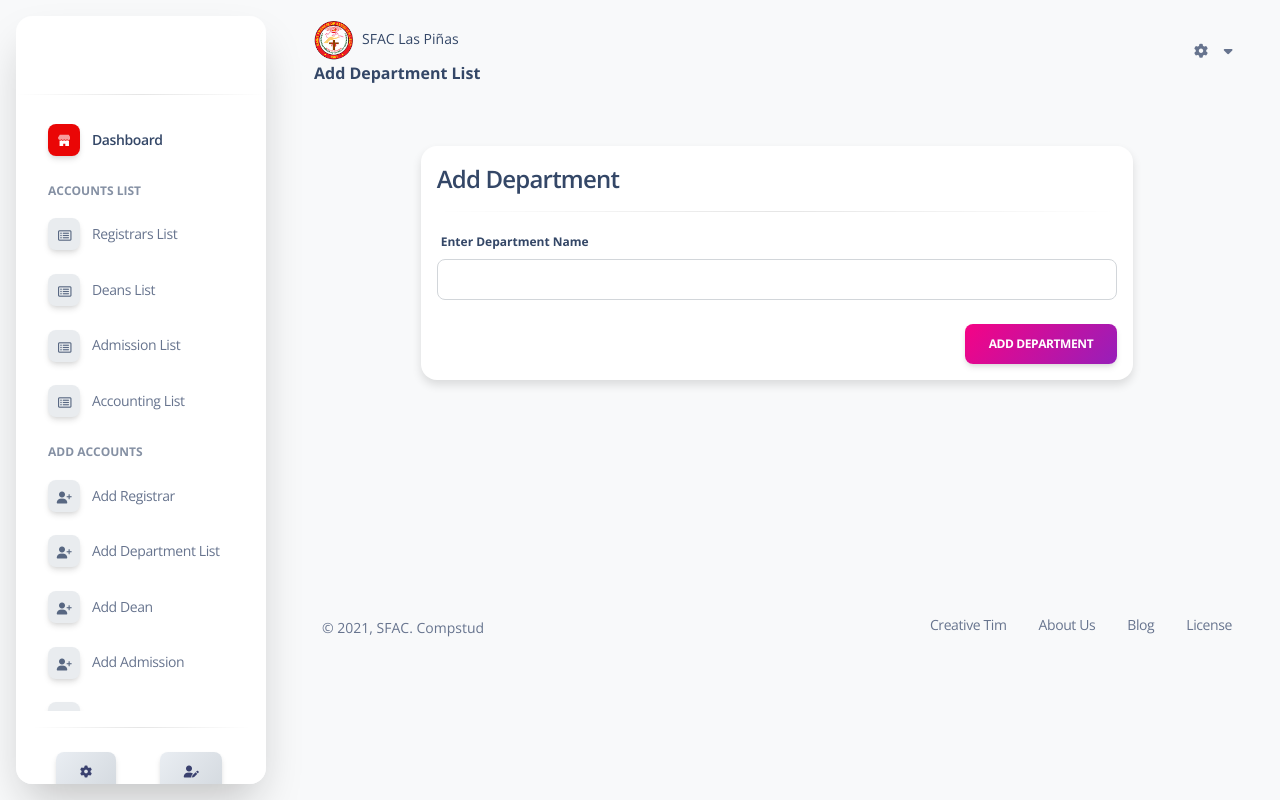
After one commit to Playhard30/speciallp, a PHP site: page /pages/registrar/add.department.php in a window 1280 px wide. The commit adds this page. Run offline with PHP 8.4, Linux system fonts and the light colour scheme; the visitor is signed in with stand-in values (Sample User, id 1); data that the repository does not hold is empty; some libraries are stand-ins or nearby versions.

Commit message:
donis(department)

```diff
--- a/includes/sidebar.php
+++ b/includes/sidebar.php
@@ -141,6 +141,16 @@
             </li>
 
             <li class="nav-item">
+            <a class="nav-link  " href="../registrar/add.department.php">
+                <div
+                    class="icon icon-shape icon-sm shadow border-radius-md bg-white text-center me-2 d-flex align-items-center justify-content-center">
+                    <i class="fas fa-user-plus text-dark"></i>
+                </div>
+                <span class="nav-link-text ms-1">Add Department List</span>
+            </a>
+        </li>
+
+            <li class="nav-item">
                 <a class="nav-link  " href="../dean/add.dean.php">
                     <div
                         class="icon icon-shape icon-sm shadow border-radius-md bg-white text-center me-2 d-flex align-items-center justify-content-center">
@@ -170,7 +180,15 @@
                 <span class="nav-link-text ms-1">Add Accounting</span>
             </a>
         </li>
-
+<li class="nav-item">
+                <a class="nav-link  " href="../dean/list.dean.php">
+                    <div
+                        class="icon icon-shape icon-sm shadow border-radius-md bg-white text-center me-2 d-flex align-items-center justify-content-center">
+                        <i class="far fa-list-alt text-dark" style="height: 12px; width: 12px;"></i>
+                    </div>
+                    <span class="nav-link-text ms-1">Deans List</span>
+                </a>
+            </li>
             ';
             } else if ($_SESSION['role'] == "Dean") {
                 echo '<li class="nav-item">
--- /dev/null
+++ b/pages/registrar/add.department.php
@@ -0,0 +1,60 @@
+<?php
+session_start();
+require '../../includes/conn.php';
+include '../../includes/head.php';
+include '../../includes/session.php';
+
+?>
+
+
+<body class="g-sidenav-show  bg-gray-100">
+    <?php include '../../includes/sidebar.php'; ?>
+    <main class="main-content position-relative max-height-vh-100 h-100 mt-1 border-radius-lg ">
+        <!-- Navbar -->
+        <nav class="navbar navbar-main navbar-expand-lg px-0 mx-4 shadow-none border-radius-xl" id="navbarBlur"
+            navbar-scroll="true">
+            <div class="container-fluid py-1 px-3">
+                <nav aria-label="breadcrumb">
+                    <ol class="breadcrumb bg-transparent mb-0 pb-0 pt-1 px-0 me-sm-6 me-5">
+                        <li class="breadcrumb-item text-sm">
+                            <img src="../../assets/img/logos/logo.png" class="navbar-brand-img h-100" alt="main_logo"
+                                style="width: 40px; height: 40px;">
+                        </li>
+
+                        <li class=" text-sm text-dark mt-2 ms-2" aria-current="page">SFAC Las Piñas</li>
+                    </ol>
+                    <h6 class="font-weight-bolder mb-0">Add Department List</h6>
+                </nav>
+                <?php include '../../includes/navbar.php'; ?>
+                <!-- End Navbar -->
+
+
+                <div class="container-fluid py-4">
+                    <div class="row mb-10">
+                        <div class="col-lg-9 col-12 mx-auto">
+                            <div class="card card-body mt-4 shadow-sm">
+                                <h4 class="mb-0">Add Department</h4>
+
+                                <hr class="horizontal dark my-3">
+                         <form method="POST" action="add.department.php">
+                                    <label for="projectName" class="form-label">Enter Department Name</label>
+                                <input name="department" type="text" class="form-control">
+                                <div class="d-flex justify-content-end mt-4">
+                                    <button type="submit" name="submit"
+                                        class="btn bg-gradient-primary text-white m-0 ms-2">Add Department</button>
+                                </div>
+                                </form>
+                            </div>
+                        </div>
+                    </div>
+                    <br>
+                    <?php include '../../includes/footer.php'; ?>
+                    <!-- End footer -->
+</form>
+                </div>
+    </main>
+    <!--   Core JS Files   -->
+    <?php include '../../includes/scripts.php'; ?>
+</body>
+
+</html>
```
